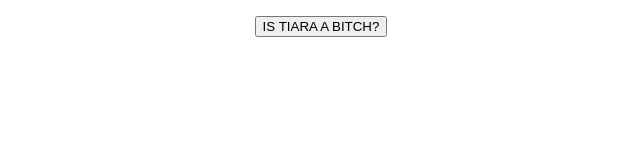
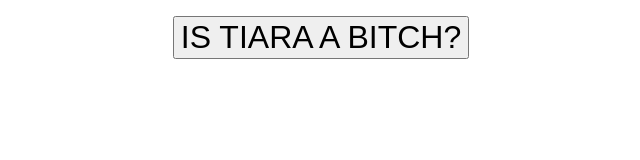
Before and after one commit to FluffyTheRipper/tabgmad-html-starter, a website: page index.html in a window 1280 px wide. Shown: the whole page, without its empty margins (319-959 px from the left). Drawn offline with Linux system fonts and the light colour scheme.

Commit message:
Update index.html

```diff
--- a/index.html
+++ b/index.html
@@ -72,6 +72,6 @@
 </head>
 <body>
   <p id="sampleText"></p>
-  <button id="clickButton" fontSize="2em" onclick="showPopup()">IS TIARA A BITCH?</button>
+  <button id="clickButton" style="font-size: 2em; onclick="showPopup()">IS TIARA A BITCH?</button>
 </body>
 </html>
```
